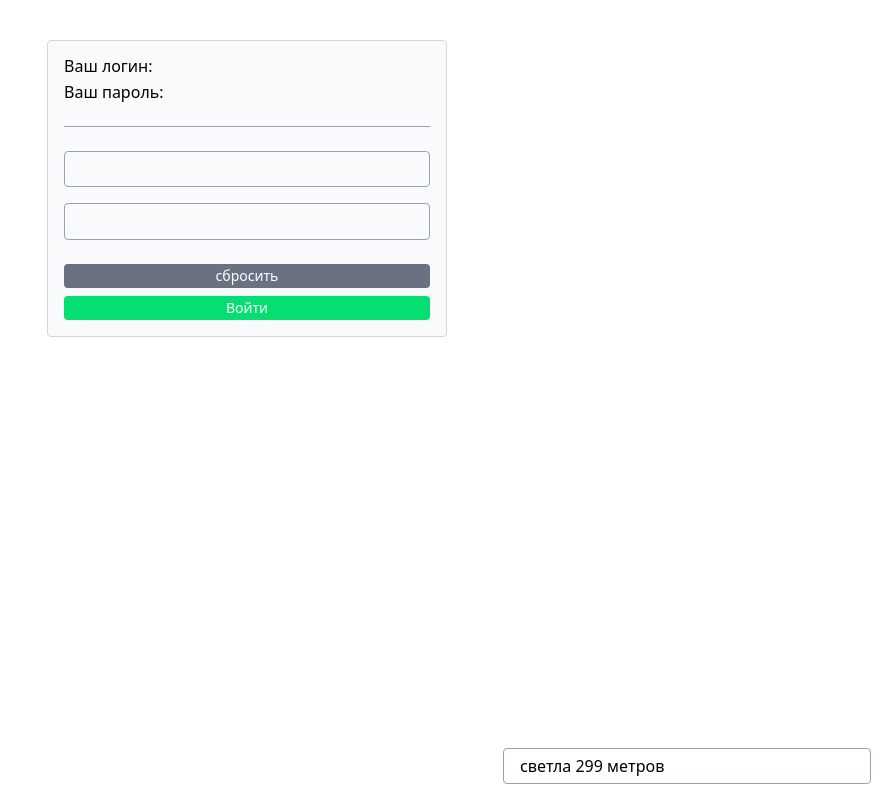
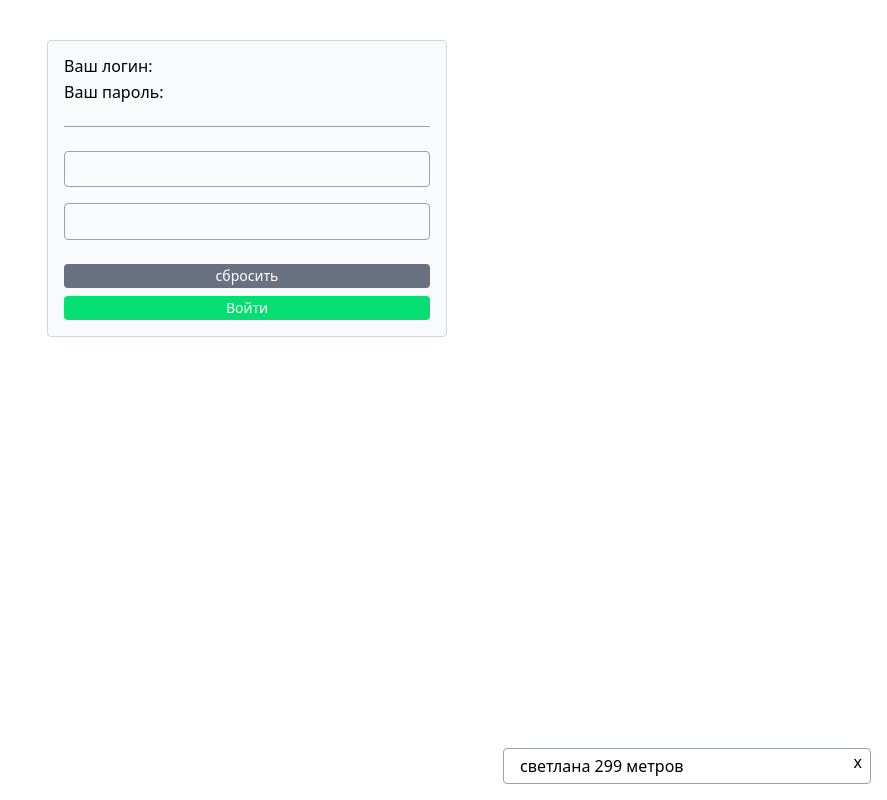
Before and after one commit to assasin0076/newbie_practice, a Vue app: page / in a window 1280 px wide. Both pictures are taken after a click on the button "Войти". Shown: the whole page, without its empty margins (393-1280 px from the left). Built offline with nearby package versions, Linux system fonts and the light colour scheme.

Commit message:
feat: Всплывающее окно уведом пропадает по нажатию на крестик

```diff
--- a/src/components/TasksManager.vue
+++ b/src/components/TasksManager.vue
@@ -3,6 +3,7 @@ import {useTasksComposable} from "@/composables/tasksComposable";
 
 const tasksComposable = useTasksComposable();
 const tasks = tasksComposable.tasks;
+
 </script>
 
 <template>
@@ -10,7 +11,8 @@ const tasks = tasksComposable.tasks;
     <div
       v-for="task in tasks"
       :key="task.id"
-      class="px-4 py-2 border border-[1px] border-gray-400 rounded w-full word-br">{{task.text}}
+      class="relative px-4 py-2 border border-[1px] border-gray-400 rounded w-full word-br">{{task.text}}
+      <button class="absolute px-2 py-1 top-0 right-0 cursor-pointer hover:bg-red-500 transition rounded" @click="tasksComposable.removeTask(task.id)" >x</button>
     </div>
   </div>
 </template>
--- a/src/views/HomeView.vue
+++ b/src/views/HomeView.vue
@@ -41,14 +41,13 @@ const resetForm = () => {
   password.value = ""
 }
 let counterSvetlana = 300
-
 const onEnter = () => {
   login.value = ""
   password.value = ""
   counterSvetlana = counterSvetlana - 1
   tasksComsable.addTask({
     id: generateId(),
-    text: `светла ${counterSvetlana} метров`
+    text: `светлана ${counterSvetlana} метров`
   })
 }
 
```
